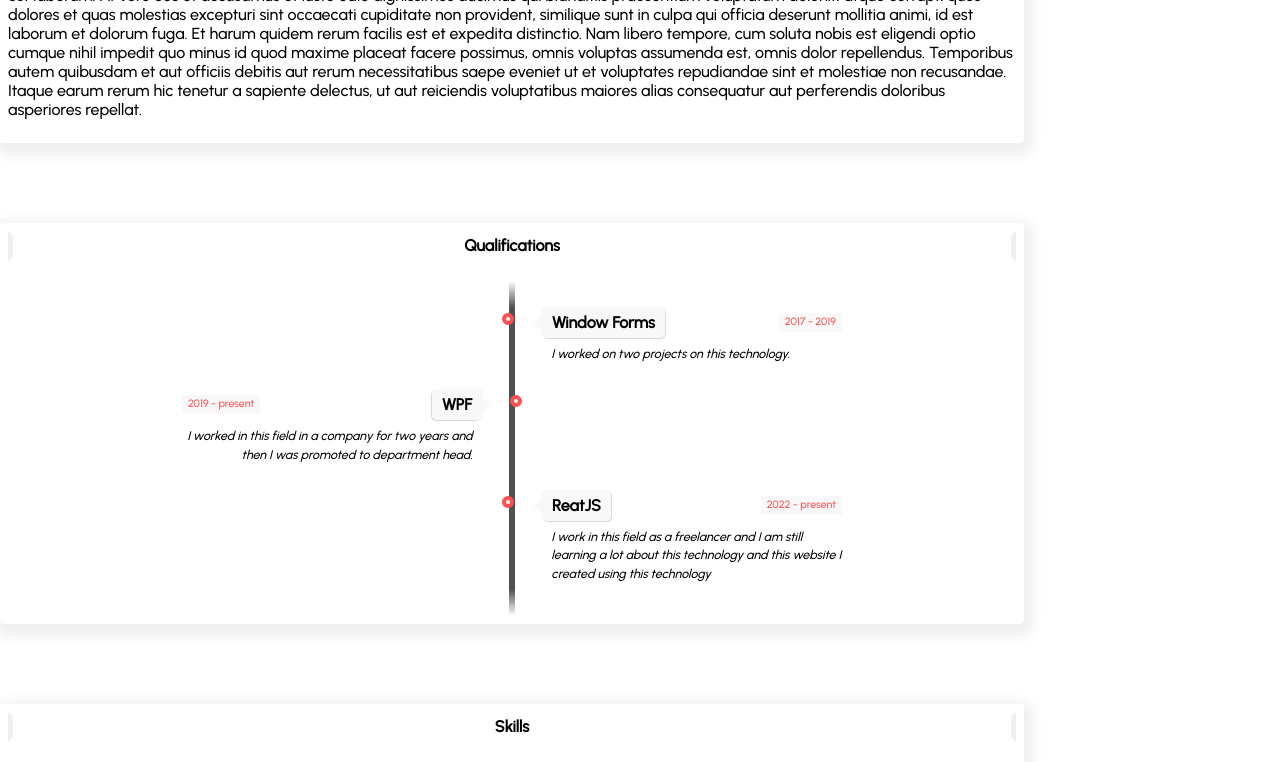
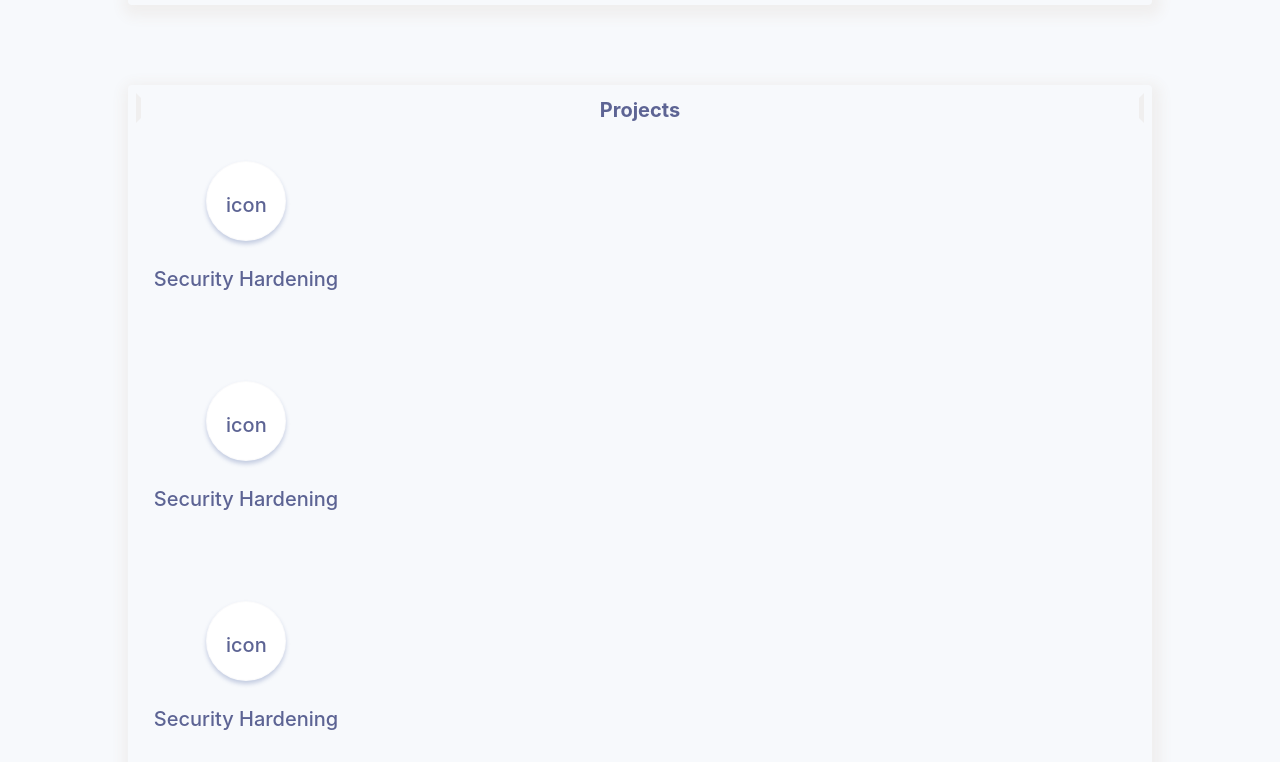
Before and after one commit to saeedatiah/saeed-atiah-portfolio2, a React (Create React App) app: page /skills in a window 1280 px wide. Shown: the part 1020-1782 px from the top of the page. Built offline with nearby package versions, Linux system fonts and the light colour scheme.

Commit message:
add style projects

```diff
--- a/src/Pages/Projects/Projects.js
+++ b/src/Pages/Projects/Projects.js
@@ -3,24 +3,85 @@ import styles from './Projects.module.css'
 
 const Projects = () => {
   return (
-    <div className=''>
-    <div class="box">
-  <div>
-  <div className={styles.aa}>
-  safdfsdf
+<div>
+<div className={styles.super_box}>
+  <div className={styles.container}>
+
+    <div className={styles.box}>
+
+      <div className={styles.icon_bg}>
+      </div>
+    </div>
+
+    <div className={styles.icon}>
+
+      icon
+    </div>
+
   </div>
-    <p>
-      Lorem ipsum dolor sit amet, consectetur adipiscing elit, sed do eiusmod tempor incididunt ut labore et dolore magna aliqua. Ut enim ad minim veniam, quis nostrud exercitation ullamco laboris nisi ut aliquip ex ea commodo consequat. Duis aute irure dolor
-      in reprehenderit in voluptate velit esse cillum dolore eu fugiat nulla pariatur. Excepteur sint occaecat cupidatat non proident, sunt in culpa qui officia deserunt mollit anim id est laborum. At vero eos et accusamus et iusto odio dignissimos ducimus
-      qui blanditiis praesentium voluptatum deleniti atque corrupti quos dolores et quas molestias excepturi sint occaecati cupiditate non provident, similique sunt in culpa qui officia deserunt mollitia animi, id est laborum et dolorum fuga. Et harum
-      quidem rerum facilis est et expedita distinctio. Nam libero tempore, cum soluta nobis est eligendi optio cumque nihil impedit quo minus id quod maxime placeat facere possimus, omnis voluptas assumenda est, omnis dolor repellendus. Temporibus autem
-      quibusdam et aut officiis debitis aut rerum necessitatibus saepe eveniet ut et voluptates repudiandae sint et molestiae non recusandae. Itaque earum rerum hic tenetur a sapiente delectus, ut aut reiciendis voluptatibus maiores alias consequatur
-      aut perferendis doloribus asperiores repellat.
+
+  <div className={styles.text}>
+    <p clclassNameass={styles.title}>
+      Security Hardening
     </p>
   </div>
 </div>
 
+<div className={styles.super_box}>
+  <div className={styles.container}>
+
+    <div className={styles.box}>
+
+      <div className={styles.icon_bg}>
+      </div>
     </div>
+
+    <div className={styles.icon}>
+
+      icon
+    </div>
+
+  </div>
+
+  <div className={styles.text}>
+    <p clclassNameass={styles.title}>
+      Security Hardening
+    </p>
+  </div>
+</div>
+
+<div className={styles.super_box}>
+  <div className={styles.container}>
+
+    <div className={styles.box}>
+
+      <div className={styles.icon_bg}>
+      </div>
+    </div>
+
+    <div className={styles.icon}>
+
+      icon
+    </div>
+
+  </div>
+
+  <div className={styles.text}>
+    <p clclassNameass={styles.title}>
+      Security Hardening
+    </p>
+  </div>
+</div>
+
+
+</div>
+
+
+
+
+
+
+
   )
 }
 
--- a/src/Pages/Projects/Projects.module.css
+++ b/src/Pages/Projects/Projects.module.css
@@ -1,3 +1,187 @@
-.aa{
-    color: red;
+html {
+    display: -webkit-box;
+    display: -ms-flexbox;
+    display: flex;
+   -webkit-box-pack: center;
+       -ms-flex-pack: center;
+           justify-content: center;
+   -webkit-box-align: center;
+       -ms-flex-align: center;
+           align-items: center;
+ }
+
+ body {
+   display: -webkit-box;
+   display: -ms-flexbox;
+   display: flex;
+   -webkit-box-pack: justify;
+       -ms-flex-pack: justify;
+           justify-content: space-between;
+   -webkit-box-align: center;
+       -ms-flex-align: center;
+           align-items: center;
+   min-height: 100vh;
+   background-color: #F7F9FC;
+   font-family: system, -apple-system, BlinkMacSystemFont, sans-serif;
+   font-size: 20px;
+   color: #5d6494;
+   -webkit-font-smoothing: antialiased;
+   -moz-osx-font-smoothing: grayscale;
+ }
+
+ .container {
+   width: 220px;
+   height: 220px;
+   display: -webkit-box;
+   display: -ms-flexbox;
+   display: flex;
+   -webkit-box-pack: center;
+       -ms-flex-pack: center;
+           justify-content: center;
+   -webkit-box-align: center;
+       -ms-flex-align: center;
+           align-items: center;
+ }
+
+ .box {
+   position: absolute;
+   width: 220px;
+   height: 220px;
+   display: -webkit-box;
+   display: -ms-flexbox;
+   display: flex;
+   -webkit-box-pack: center;
+       -ms-flex-pack: center;
+           justify-content: center;
+   -webkit-box-align: center;
+       -ms-flex-align: center;
+           align-items: center;
+   -webkit-box-orient: vertical;
+   -webkit-box-direction: normal;
+       -ms-flex-direction: column;
+           flex-direction: column;
+   border-radius: 3px;
+   overflow: hidden;
+   -webkit-transition: -webkit-box-shadow ease 1s;
+   transition: -webkit-box-shadow ease 1s;
+   transition: box-shadow ease 1s;
+   transition: box-shadow ease 1s, -webkit-box-shadow ease 1s;
+ }
+
+ .icon {
+   position: relative;
+   margin-top: 8px;
+   -webkit-transition: all 0.6s ease;
+   transition: all 0.6s ease;
+   -webkit-transition-delay: 0.32s;
+           transition-delay: 0.32s;
+   will-change: transform;
+ }
+
+ .icon_bg {
+   width: 80px;
+   height: 80px;
+   border-radius: 100%;
+   border: 1px solid rgba(225, 227, 232, 0.18);
+   -webkit-box-shadow: 0 3px 4px 0 rgba(44, 71, 146, 0.25);
+           box-shadow: 0 3px 4px 0 rgba(44, 71, 146, 0.25);
+   background-color: #fff;
+   display: -webkit-box;
+   display: -ms-flexbox;
+   display: flex;
+   -webkit-box-pack: center;
+       -ms-flex-pack: center;
+           justify-content: center;
+   -webkit-box-align: center;
+       -ms-flex-align: center;
+           align-items: center;
+   -webkit-transition: all 0.6s ease;
+   transition: all 0.6s ease;
+   -webkit-transition-delay: 0.32s;
+           transition-delay: 0.32s;
+   will-change: transform;
+ }
+
+ .title {
+   position: relative;
+ }
+
+ .super_box:hover .box {
+ /*   border: 1px solid rgba(225, 227, 232, 0.18); */
+   -webkit-box-shadow: 0 3px 4px 0 rgba(44, 71, 146, 0.25);
+           box-shadow: 0 3px 4px 0 rgba(44, 71, 146, 0.25);
+   -webkit-transition-delay: 0.32s;
+           transition-delay: 0.32s;
+ }
+
+ .super_box:hover .icon_bg {
+   -webkit-transform: translateY(-32px) scale(6);
+           transform: translateY(-32px) scale(6);
+ }
+
+ .super_box:hover .icon {
+   -webkit-transform: translateY(-48px) scale(1.4);
+           transform: translateY(-48px) scale(1.4);
+ }
+
+ .super_box {
+     width: 220px;
+   height: 220px;
+   display: -webkit-box;
+   display: -ms-flexbox;
+   display: flex;
+   -webkit-box-pack: center;
+       -ms-flex-pack: center;
+           justify-content: center;
+   -webkit-box-align: center;
+       -ms-flex-align: center;
+           align-items: center;
+   -webkit-box-orient: vertical;
+   -webkit-box-direction: normal;
+       -ms-flex-direction: column;
+           flex-direction: column;
+ }
+
+ .text {
+   position: relative;
+   top: -32px;
+   width: 200px;
+   text-align: center;
+   -webkit-transition: all 0.4s ease;
+   transition: all 0.4s ease;
+   -webkit-transition-delay: 0.32s;
+           transition-delay: 0.32s;
+ }
+
+ .super_box:hover .text {
+   opacity: 0;
+   -webkit-transform: translateY(-4px) scale(.8);
+           transform: translateY(-4px) scale(.8);
+
+ }
+
+ .box::after {
+   content: "Discover the attacker's tactics and purposes and find out the identity of the attacker";
+   position: absolute;
+   width: 170px;
+   top: 111px;
+   opacity: 0;
+   font-size: 13px;
+   color: #5d6494;
+   line-height: 20px;
+   -webkit-transition: all 0.3s ease;
+   transition: all 0.3s ease;
+   -webkit-transition-delay: 0.32s;
+           transition-delay: 0.32s;
+ }
+
+ .super_box:hover .box::after {
+   opacity: 1;
+ }
+
+.dr {
+position: absolute;
+  bottom: 16px;
+  right: 16px;
+  width:100px;
 }
```
